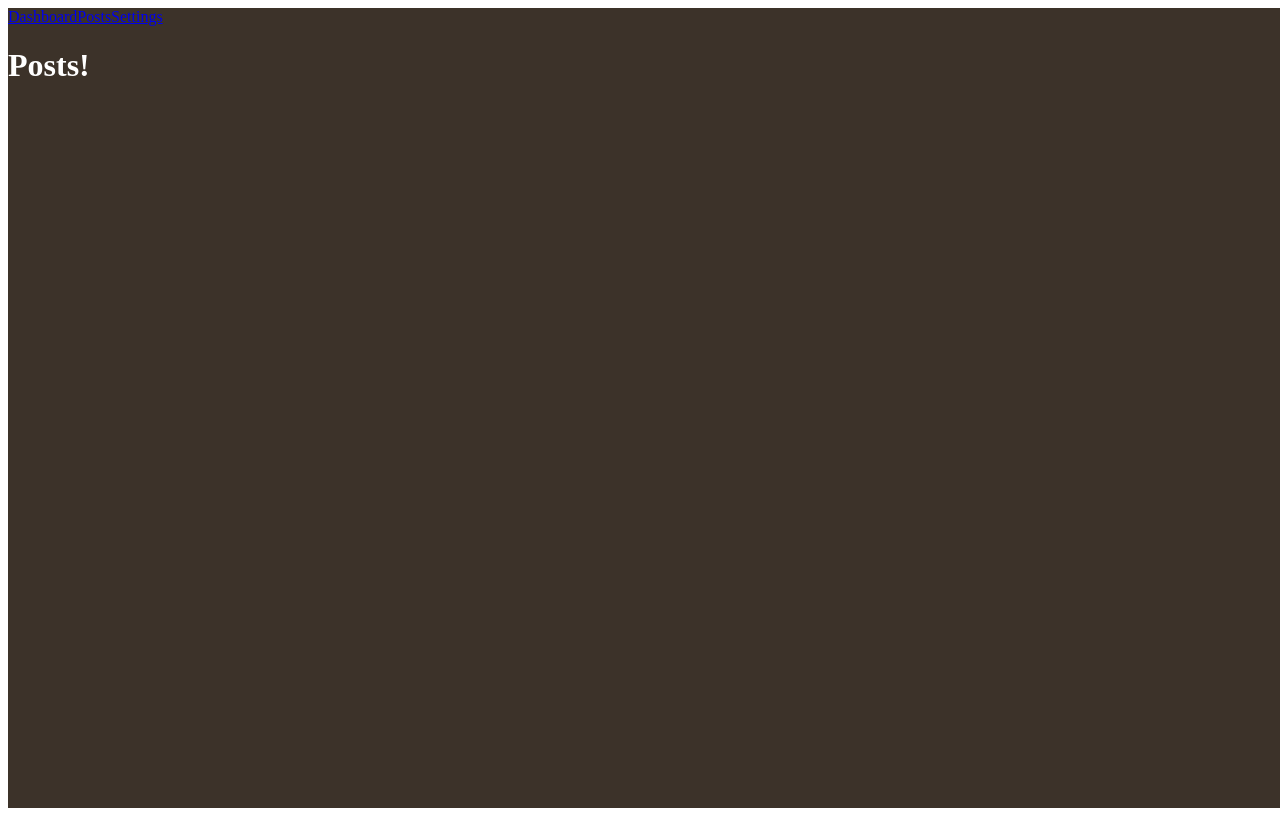
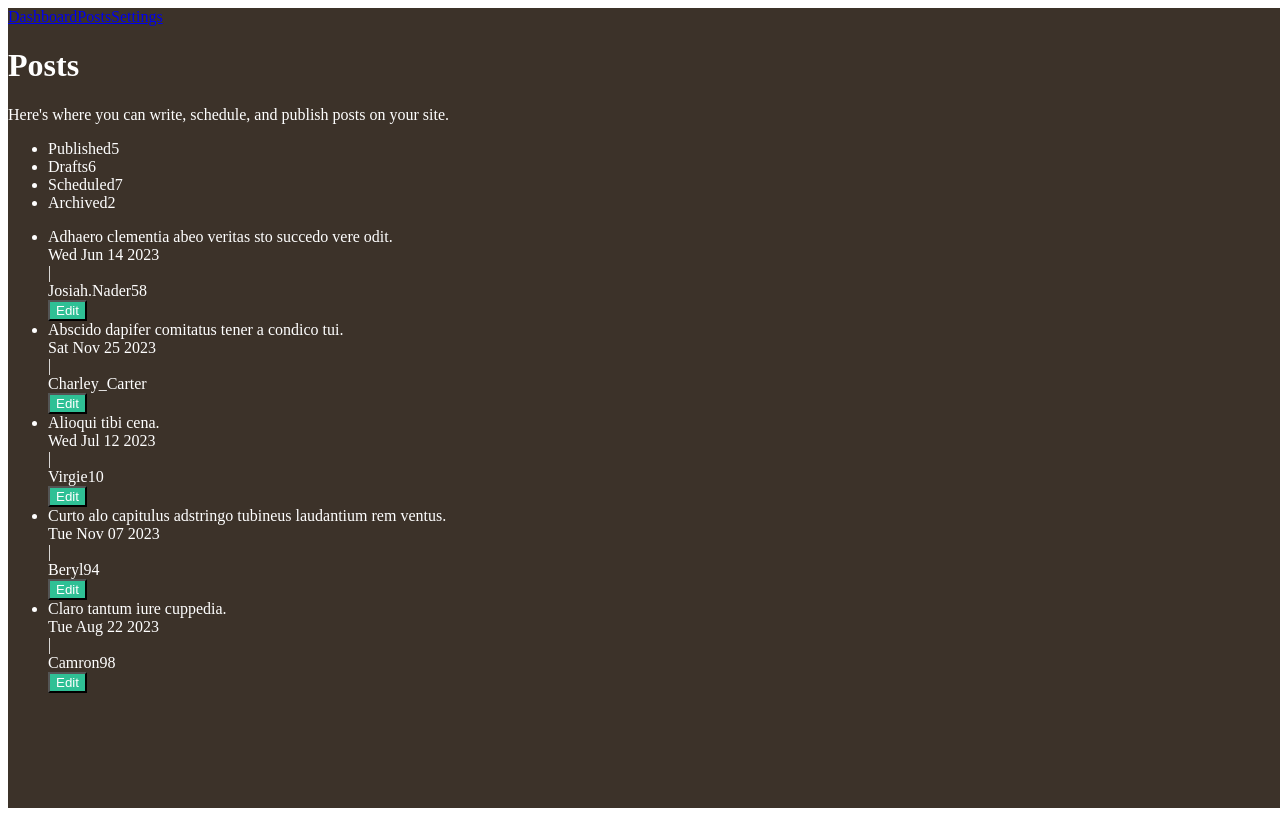
Before and after one commit to alligatorjazz/tribune, a React (Vite) app in the folder src/renderer/: page /posts in a window 1280 px wide. Built offline with nearby package versions, Linux system fonts and the light colour scheme.

Commit message:
rudimentary post list working

```diff
--- a/package.json
+++ b/package.json
@@ -23,6 +23,7 @@
   "dependencies": {
     "@electron-toolkit/preload": "^3.0.0",
     "@electron-toolkit/utils": "^3.0.0",
+    "@faker-js/faker": "^8.4.1",
     "chokidar": "^3.6.0",
     "electron-updater": "^6.1.7",
     "eslint-plugin-react-hooks": "^4.6.2",
--- a/src/renderer/src/App.tsx
+++ b/src/renderer/src/App.tsx
@@ -13,10 +13,10 @@ export function App(): JSX.Element {
 	return (
 		<AppContext.Provider value={{ theme, setTheme }}>
 			<div className="w-full h-full flex">
-				<Sidebar />
-				<main className="p-4">
+				<Sidebar className="flex-0" />
+				<div className="flex-1">
 					<Outlet />
-				</main>
+				</div>
 			</div>
 		</AppContext.Provider>
 	);
--- /dev/null
+++ b/src/renderer/src/components/ModuleLayout.tsx
@@ -0,0 +1,21 @@
+import { HTMLAttributes } from "react";
+
+interface Props extends HTMLAttributes<HTMLDivElement> {
+	title: string;
+	description: string;
+}
+
+export function ModuleLayout({ title, description, className, children, ...extraProps }: Props) {
+	return (
+		<main
+			className={[className, "p-8 w-full h-full overflow-y-scroll"].join(" ")}
+			{...extraProps}
+		>
+			<div className="flex flex-col mb-4">
+				<h1 className="text-2xl font-bold">{title}</h1>
+				<p>{description}</p>
+			</div>
+			{children}
+		</main>
+	);
+}
--- a/src/renderer/src/components/Sidebar.tsx
+++ b/src/renderer/src/components/Sidebar.tsx
@@ -1,12 +1,13 @@
 import { Link, useLocation } from "react-router-dom";
 import { topLevelNav } from "../global";
+import { HTMLAttributes } from "react";
 
-export function Sidebar() {
+export function Sidebar({ className, ...extraProps }: HTMLAttributes<HTMLDivElement>) {
 	const location = useLocation();
 	console.log(location);
 
 	return (
-		<div className="h-full bg-fgColor p-4">
+		<div className={[className, "h-full bg-fgColor p-4 w-48"].join(" ")} {...extraProps}>
 			<nav className="flex flex-col w-full gap-2">
 				{topLevelNav.map(({ title, route }) => (
 					<Link
--- /dev/null
+++ b/src/renderer/src/dummy.ts
@@ -0,0 +1,58 @@
+import { faker } from "@faker-js/faker";
+import { User, BlogPost, POST_STATUSES, FormResponse, Comment } from "./types";
+
+// Generate fake data
+const generateUsers = (count: number): User[] => {
+	return Array.from({ length: count }, () => ({
+		id: faker.string.uuid(),
+		name: faker.person.fullName(),
+		email: faker.internet.email(),
+		avatar: faker.image.avatar()
+	}));
+};
+
+const generateComments = (postId: string, userIds: string[], count: number): Comment[] => {
+	return Array.from({ length: count }, () => ({
+		id: faker.string.uuid(),
+		userId: faker.helpers.arrayElement(userIds),
+		content: faker.lorem.sentences(),
+		createdAt: faker.date.recent()
+	}));
+};
+
+const generateBlogPosts = (userIds: string[], count: number): BlogPost[] => {
+	return Array.from({ length: count }, () => {
+		const id = faker.string.uuid();
+		return {
+			id,
+			title: faker.lorem.sentence(),
+			content: faker.lorem.paragraphs(),
+			author: faker.internet.displayName(),
+			createdAt: faker.date.past(),
+			comments: generateComments(id, userIds, faker.number.int({ min: 0, max: 10 })),
+			status: POST_STATUSES[faker.number.int({ min: 0, max: 3 })]
+		};
+	});
+};
+
+const generateFormResponses = (userIds: string[], count: number): FormResponse[] => {
+	return Array.from({ length: count }, () => ({
+		id: faker.string.uuid(),
+		userId: faker.helpers.arrayElement(userIds),
+		response: faker.lorem.sentences(),
+		submittedAt: faker.date.recent()
+	}));
+};
+
+// Generate and export data
+const users = generateUsers(10);
+const blogPosts = generateBlogPosts(
+	users.map((user) => user.id),
+	20
+);
+const formResponses = generateFormResponses(
+	users.map((user) => user.id),
+	20
+);
+
+export default { users, blogPosts, formResponses };
--- /dev/null
+++ b/src/renderer/src/lib.ts
@@ -0,0 +1,6 @@
+export function truncateString(input: string, maxLength: number): string {
+	if (input.length <= maxLength) {
+		return input;
+	}
+	return input.slice(0, maxLength - 3) + "...";
+}
--- a/src/renderer/src/routes/Posts.tsx
+++ b/src/renderer/src/routes/Posts.tsx
@@ -1,3 +1,62 @@
+import { useState } from "react";
+import { ModuleLayout } from "../components/ModuleLayout";
+import dummy from "../dummy";
+import { PostStatus, POST_STATUSES } from "../types";
+
 export function Posts() {
-	return <h1>Posts!</h1>;
+	const [activeTab, setActiveTab] = useState<PostStatus>("Published");
+	const listedPosts = dummy.blogPosts.filter(({ status }) => status === activeTab);
+	return (
+		<ModuleLayout
+			title="Posts"
+			description={"Here's where you can write, schedule, and publish posts on your site."}
+		>
+			<ul
+				className="
+				flex flex-row rounded-sm rounded-b-none
+				border border-fgColor border-b-textColor
+			"
+			>
+				{POST_STATUSES.map((tab) => (
+					<li
+						key={tab}
+						onClick={() => setActiveTab(tab)}
+						className={[
+							"p-4 flex justify-between gap-2 flex-1 cursor-pointer select-none",
+							activeTab === tab ? "bg-fgColor" : ""
+						].join(" ")}
+					>
+						<span>{tab}</span>
+						<span className="font-bold">
+							{dummy.blogPosts.filter(({ status }) => status === tab).length}
+						</span>
+					</li>
+				))}
+			</ul>
+			<ul
+				className="
+				bg-fgColor flex flex-col
+				rounded-b-sm gap-4
+				max-h-[70vh] overflow-y-auto
+			"
+			>
+				{listedPosts.map((post) => (
+					<li
+						key={post.id}
+						className="flex flex-row border-b-textColor border-b p-4 w-full last:border-0"
+					>
+						<div className="flex-1">
+							<div className="font-bold text-xl">{post.title}</div>
+							<div className="flex gap-1 text-sm">
+								<div>{post.createdAt.toDateString()}</div>
+								<div>|</div>
+								<div>{post.author}</div>
+							</div>
+						</div>
+						<button className="p-2 rounded-sm h-12 w-16">Edit</button>
+					</li>
+				))}
+			</ul>
+		</ModuleLayout>
+	);
 }
--- /dev/null
+++ b/src/renderer/src/types.ts
@@ -0,0 +1,34 @@
+// Interfaces
+export interface User {
+	id: string;
+	name: string;
+	email: string;
+	avatar: string;
+}
+
+export interface Comment {
+	id: string;
+	userId: string;
+	content: string;
+	createdAt: Date;
+}
+
+export const POST_STATUSES = ["Published", "Drafts", "Scheduled", "Archived"] as const;
+export type PostStatus = (typeof POST_STATUSES)[number];
+
+export interface BlogPost {
+	id: string;
+	title: string;
+	content: string;
+	author: string;
+	createdAt: Date;
+	comments: Comment[];
+	status: PostStatus;
+}
+
+export interface FormResponse {
+	id: string;
+	userId: string;
+	response: string;
+	submittedAt: Date;
+}
--- a/src/renderer/style.css
+++ b/src/renderer/style.css
@@ -41,4 +41,8 @@
 		color: white;
 		background-color: var(--accent-color);
 	}
+
+	* {
+		transition: all 0.2s;
+	}
 }
```
Also changed, not shown: 1 other file (tests, documents, lock files or other folders).
